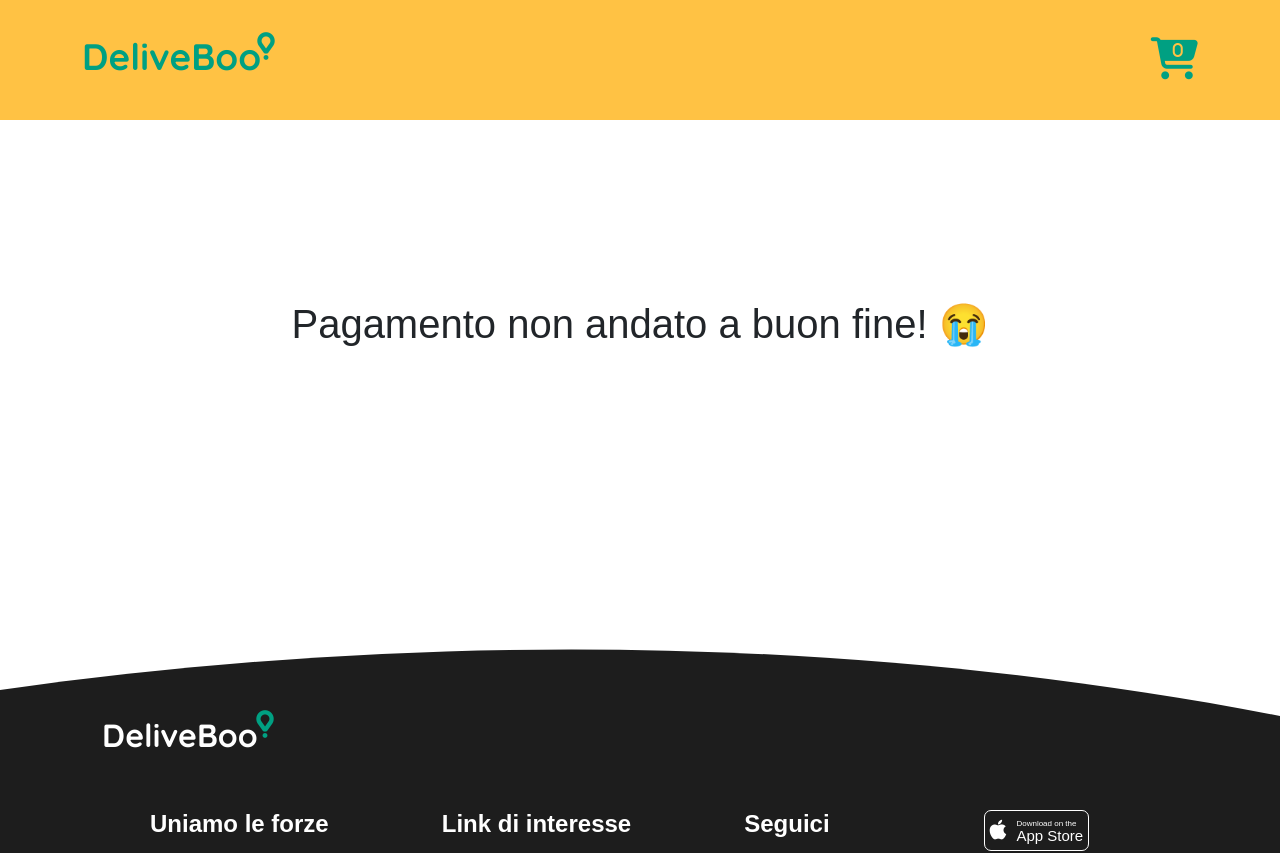
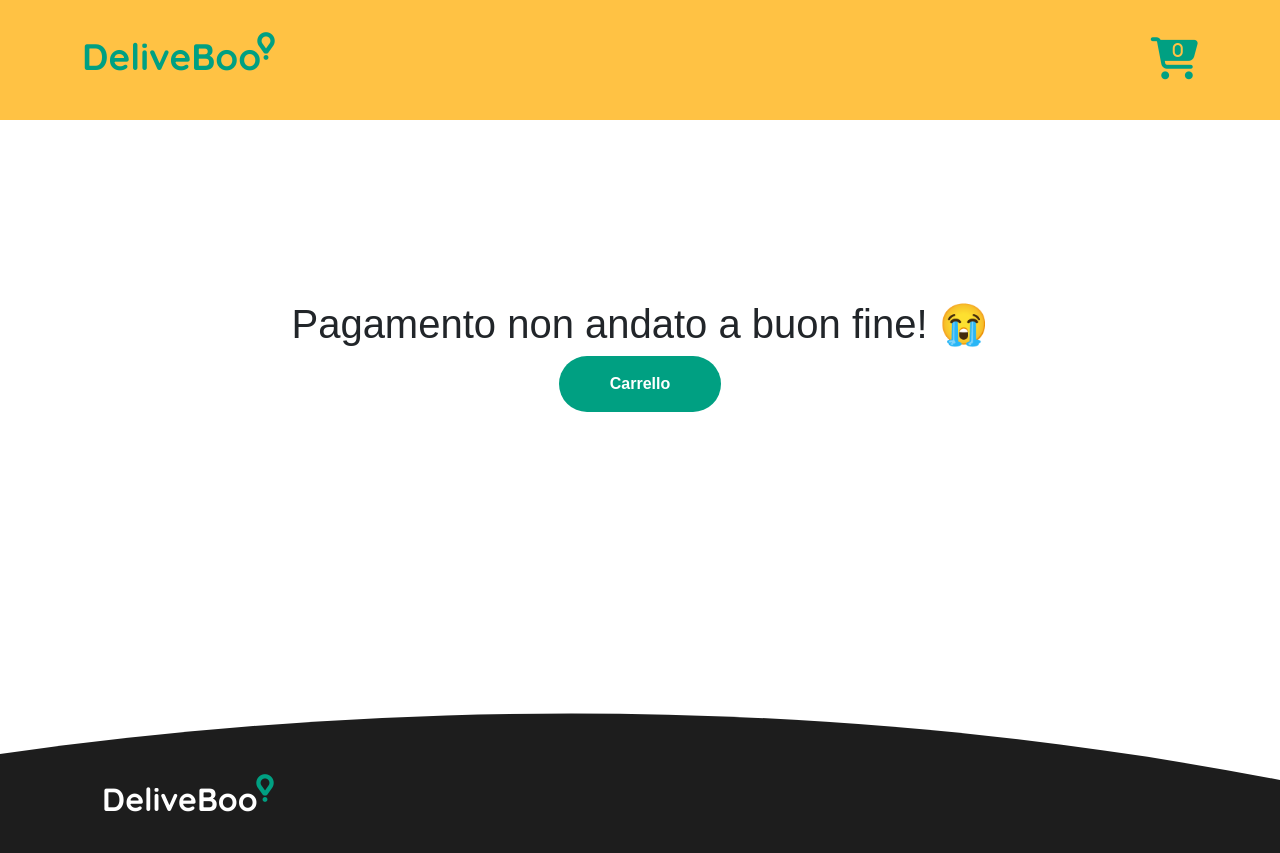
Before and after one commit to BiagioCaputo/vue-deliveboo, a Vue app: page /result_payment in a window 1280 px wide. Shown: the top 853 px of the page. Built offline with nearby package versions, Linux system fonts and the light colour scheme.

Commit message:
updated function and style

```diff
--- a/src/assets/pages/ResultPaymentPage.vue
+++ b/src/assets/pages/ResultPaymentPage.vue
@@ -15,24 +15,27 @@ export default {
         if (paymentResult) {
             // Ritrasforma la stringa in array e salvala in payment result
             this.paymentResult = JSON.parse(paymentResult);
+            if (this.paymentResult.success) localStorage.clear('chart');
         }
-        console.log(this.paymentResult)
-        if (this.paymentResult.success) localStorage.clear('chart');
 
     }
 }
 </script>
 
 <template>
-    <div class="text-center">
+    <div class="wrapper text-center">
         <h1 v-if="paymentResult.success">Pagamento effettuato con successo! 😁</h1>
-        <h1 v-else>Pagamento non andato a buon fine! 😭</h1>
-
+        <div v-else>
+            <h1>Pagamento non andato a buon fine! 😭</h1>
+            <RouterLink to="/cart" class="custom-primary-btn btn">
+                Carrello
+            </RouterLink>
+        </div>
     </div>
 </template>
 
 <style lang="scss" scoped>
-h1 {
+.wrapper {
     margin: 300px 0;
 }
 </style>
```
